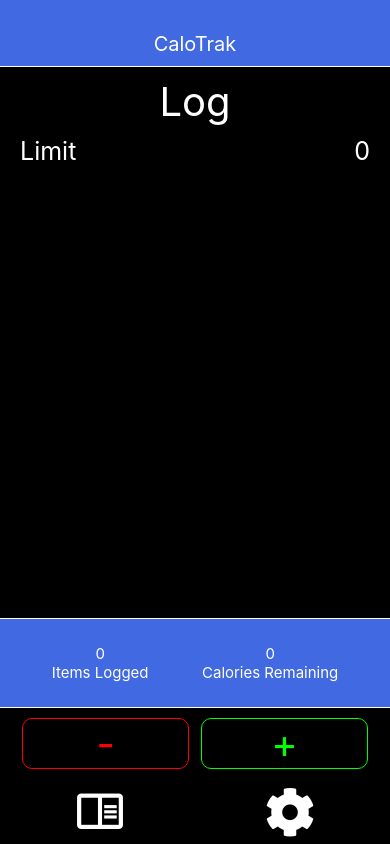
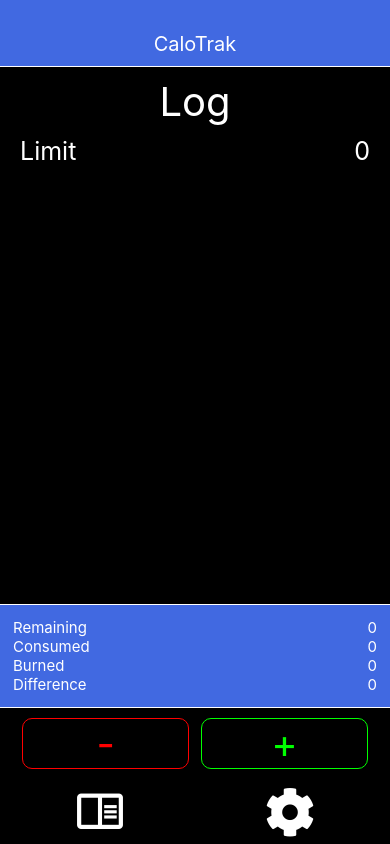
Before and after one commit to Theguyat2012/CalorieTracker, a React Native app: screen / in a window 390 px wide. Built offline with nearby package versions, Linux system fonts and the light colour scheme.

Commit message:
remove equation displays

```diff
--- a/components/Equation.js
+++ b/components/Equation.js
@@ -50,66 +50,21 @@ export default function Equation({limit, added}) {
         return limit + remaining;
     }
 
-    const getItems = (type) => {
-        let items = 0;
-        let i = 0;
-
-        for(i=0; i<added.length; i++) {
-            if (added[i].type === type) {
-                items += 1;
-            }
-        }
-
-        return items;
-    }
-
-    const regular = () => {
-        return (
-            <>
-                <Variable number={added.length} word={"Items Logged"} />
-                <Variable number={getRemaining(limit)} word={"Calories " + placeholders[3]} />
-            </>
-        );
-    }
-
-    const consumed = () => {
-        return (
-            <>
-                <Variable number={getItems('Consumed')} word="Foods" />
-                <Variable number={getCalories('Consumed')} word="Calories Consumed" />
-            </>
-        );
-    }
-
-    const burned = () => {
-        return (
-            <>
-                <Variable number={getItems('Burned')} word="Exercises" />
-                <Variable number={getCalories('Burned')} word="Calories Burned" />
-            </>
-        );
-    }
-
-    const difference = () => {
-        return <Variable number={getCalories('Consumed') - getCalories('Burned')} word="Calorie Difference" />
-    }
-
-    const display = [regular, consumed, burned, difference];
-
-    const changeDisplay = () => {
-        if (displayIndex < display.length - 1) {
-            setDisplayIndex(displayIndex + 1);
-        } else {
-            setDisplayIndex(0);
-        }
-    }
-
     return (
-        <TouchableOpacity onPress={() => changeDisplay()}>
-            <View style={styles.equationWrapper}>
-                {display[displayIndex]()}
+        <View style={styles.equationWrapper}>
+            <View>
+                <Text style={styles.equationText}>Remaining</Text>
+                <Text style={styles.equationText}>Consumed</Text>
+                <Text style={styles.equationText}>Burned</Text>
+                <Text style={styles.equationText}>Difference</Text>
             </View>
-        </TouchableOpacity>
+            <View style={styles.alignItemsRight}>
+                <Text style={styles.equationText}>{getRemaining(limit)}</Text>
+                <Text style={styles.equationText}>{getCalories(placeholders[1])}</Text>
+                <Text style={styles.equationText}>{getCalories(placeholders[2])}</Text>
+                <Text style={styles.equationText}>{getCalories(placeholders[1]) - getCalories(placeholders[2])}</Text>
+            </View>
+        </View>
     );
 }
 
@@ -118,8 +73,8 @@ const styles = StyleSheet.create({
         backgroundColor: 'royalblue',
         borderBottomWidth: 1,
         flexDirection: 'row',
-        justifyContent: 'space-around',
-        padding: 25 * PixelRatio.getFontScale(),
+        justifyContent: 'space-between',
+        padding: 13 * PixelRatio.getFontScale(),
         borderTopWidth: 1,
         borderTopColor: 'white',
         borderBottomWidth: 1,
@@ -129,4 +84,7 @@ const styles = StyleSheet.create({
         color: 'white',
         fontSize: 15 * PixelRatio.getFontScale(),
     },
+    alignItemsRight: {
+        alignItems: 'flex-end',
+    },
 });
```
